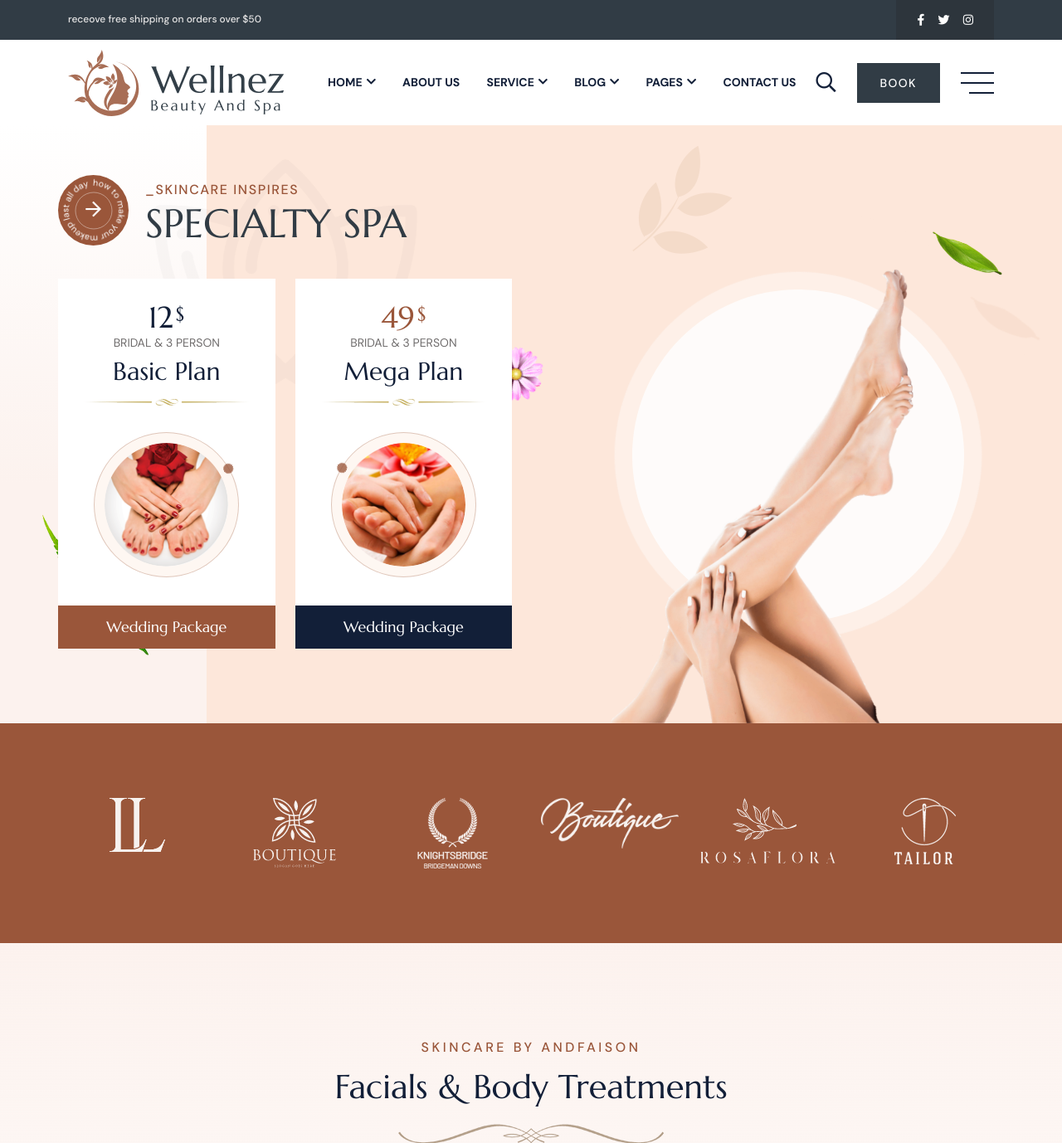
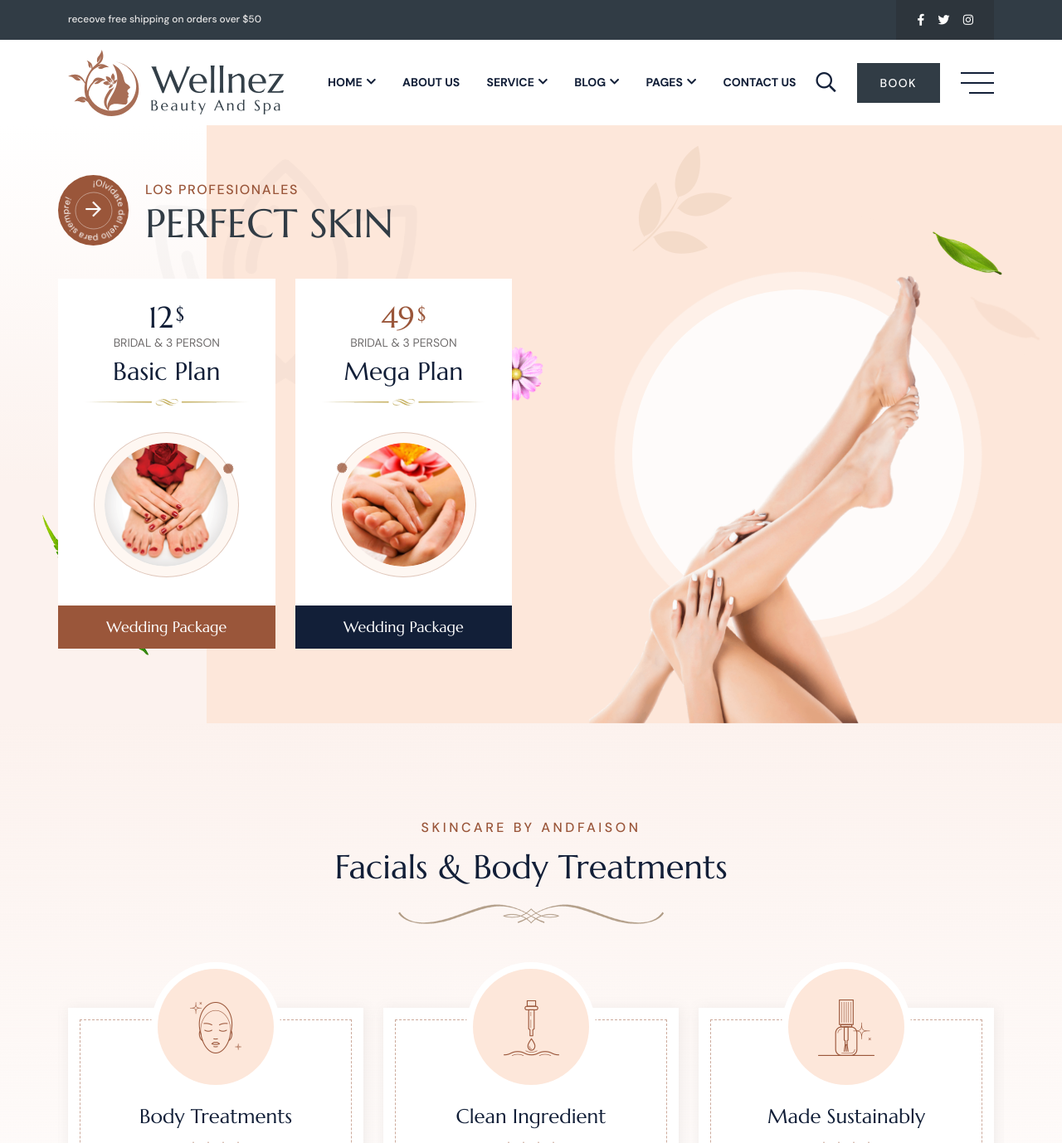
Before and after one commit to Ivonnemtz96/perfectSkin, a PHP site: page / in a window 1280 px wide. Shown: the top 1378 px of the page at 83% size. Run offline with PHP 8.4, Linux system fonts and the light colour scheme.

Commit message:
img de banner, updated

```diff
--- a/modules/index.php
+++ b/modules/index.php
@@ -19,20 +19,20 @@
             </div>
             <div class="media-style3">
                 <div class="circle-btn style2">
-                    <a href="about.html" class="btn-icon"><i class="far fa-arrow-right"></i></a>
+                    <a href="/contactar" class="btn-icon"><i class="far fa-arrow-right"></i></a>
                     <div class="btn-text">
                         <svg viewBox="0 0 150 150">
                             <text>
                                 <textPath href="#textPath">
-                                    how to make your makeup last all day
+                                    ¡Olvídate del vello para siempre!
                                 </textPath>
                             </text>
                         </svg>
                     </div>
                 </div>
                 <div class="media-body">
-                    <span class="media-label">_skincare inspires</span>
-                    <p class="media-title">Specialty SPA</p>
+                    <span class="media-label">Los profesionales</span>
+                    <p  class="media-title">Perfect skin</p>
                 </div>
             </div>
             <div class="row gx-50">
@@ -92,7 +92,7 @@
         </div>
     </div>
 </section>
-<div class="bg-theme space-extra">
+<div hidden class="bg-theme space-extra">
     <div class="container">
         <div class="row vs-carousel text-center" data-slide-show="6" data-lg-slide-show="4" data-md-slide-show="3"
             data-sm-slide-show="2" data-xs-slide-show="2">
```
Also changed, not shown: assets/img/hero/hero-2-1.png.
